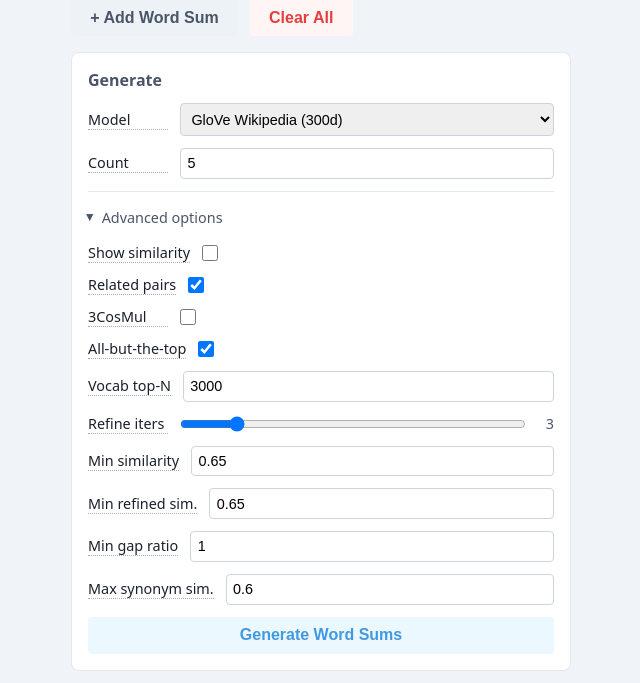
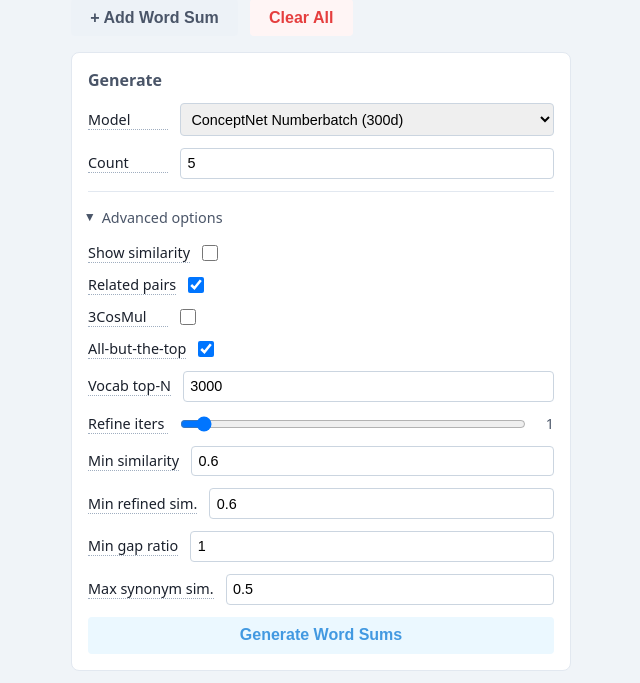
Before and after one commit to mkornilov07/embedding-game, a Django app: page /create/ in a window 1280 px wide, after a click on "Advanced options". Shown: the part 302-985 px from the top of the page, without its empty margins (319-959 px from the left). Run offline with Django 5.2, Linux system fonts and the light colour scheme; the visitor is signed in with stand-in values (Sample User, id 1).

Commit message:
conceptnet default

```diff
--- a/game/generators.py
+++ b/game/generators.py
@@ -22,15 +22,15 @@ AVAILABLE_MODELS = {
     "conceptnet-numberbatch-en": "ConceptNet Numberbatch (300d)",
 }
 
-DEFAULT_MODEL = "glove-wiki-gigaword-300"
-MIN_SIMILARITY_COSADD = 0.65
-MIN_REFINED_SIMILARITY_COSADD = 0.65
+DEFAULT_MODEL = "conceptnet-numberbatch-en"
+MIN_SIMILARITY_COSADD = 0.60
+MIN_REFINED_SIMILARITY_COSADD = 0.60
 MIN_SIMILARITY_COSMUL = 0.25
 MIN_REFINED_SIMILARITY_COSMUL = 0.5
 MIN_GAP_RATIO = 1.0
-MAX_SYNONYM_SIMILARITY = 0.60
+MAX_SYNONYM_SIMILARITY = 0.50
 MAX_ATTEMPTS_PER_RESULT = 1000
-REFINE_ITERATIONS = 3
+REFINE_ITERATIONS = 1
 DEFAULT_TOP_N_VOCAB = 3000
 
 _cache = {}
--- a/game/templates/game/create_puzzle.html
+++ b/game/templates/game/create_puzzle.html
@@ -212,7 +212,7 @@
           <select id="model-select">
             <option value="curated">Pre-generated</option>
             {% for key, label in available_models.items %}
-              <option value="{{ key }}" {% if key == "glove-wiki-gigaword-300" %}selected{% endif %}>{{ label }}</option>
+              <option value="{{ key }}" {% if key == "conceptnet-numberbatch-en" %}selected{% endif %}>{{ label }}</option>
             {% endfor %}
           </select>
         </div>
@@ -245,16 +245,16 @@
             </div>
             <div class="gen-field" id="refine-iters-field">
               <label for="refine-iters" title="Number of substitution passes that tighten each triple (C−B → A, C−A → B, A+B → C). Higher = more refined triples but slower and more can fail the synonym check.">Refine iters</label>
-              <input type="range" id="refine-iters" min="0" max="20" value="3">
-              <span class="range-value" id="refine-iters-val">3</span>
+              <input type="range" id="refine-iters" min="0" max="20" value="1">
+              <span class="range-value" id="refine-iters-val">1</span>
             </div>
             <div class="gen-field" id="min-sim-field">
               <label for="min-sim" title="Lower bound on the raw top-candidate similarity during sampling. Triples whose best candidate scores below this are rejected before refinement. Cosmul and cosadd use different scales; defaults auto-swap when the 3CosMul toggle changes.">Min similarity</label>
-              <input type="number" id="min-sim" value="0.65" min="0" max="2" step="0.01">
+              <input type="number" id="min-sim" value="0.6" min="0" max="2" step="0.01">
             </div>
             <div class="gen-field" id="min-refined-sim-field">
               <label for="min-refined-sim" title="Final quality gate: the best A+B=C arrangement must score at least this after refinement. Higher = cleaner sums, fewer results.">Min refined sim.</label>
-              <input type="number" id="min-refined-sim" value="0.65" min="0" max="2" step="0.01">
+              <input type="number" id="min-refined-sim" value="0.6" min="0" max="2" step="0.01">
             </div>
             <div class="gen-field" id="min-gap-ratio-field">
               <label for="min-gap-ratio" title="The top candidate's similarity must exceed the runner-up's by this factor. Rejects ambiguous triples where two different sum-words are almost equally good.">Min gap ratio</label>
@@ -262,7 +262,7 @@
             </div>
             <div class="gen-field" id="max-syn-sim-field">
               <label for="max-syn-sim" title="Reject triples where any pair of words has cosine similarity above this. Prevents near-synonyms like (car, automobile, vehicle) which are trivial sums.">Max synonym sim.</label>
-              <input type="number" id="max-syn-sim" value="0.6" min="0" max="1" step="0.01">
+              <input type="number" id="max-syn-sim" value="0.5" min="0" max="1" step="0.01">
             </div>
           </div>
         </details>
@@ -308,7 +308,7 @@
     const cosmulCb = document.getElementById("cosmul");
     const minSimInput = document.getElementById("min-sim");
     const minRefinedSimInput = document.getElementById("min-refined-sim");
-    const COSADD_DEFAULTS = { minSim: 0.65, minRefinedSim: 0.65 };
+    const COSADD_DEFAULTS = { minSim: 0.6, minRefinedSim: 0.6 };
     const COSMUL_DEFAULTS = { minSim: 0.25, minRefinedSim: 0.5 };
     cosmulCb.addEventListener("change", () => {
       const from = cosmulCb.checked ? COSADD_DEFAULTS : COSMUL_DEFAULTS;
--- a/game/views.py
+++ b/game/views.py
@@ -194,7 +194,7 @@ def generate_combinations(request):
     cosmul = data.get("cosmul", False)
     abtt = data.get("abtt", True)
     top_n_vocab = int(data.get("top_n_vocab") or 0)
-    refine_iterations = int(data.get("refine_iterations") or 3)
+    refine_iterations = int(data.get("refine_iterations") or 1)
     min_similarity = data.get("min_similarity")
     min_refined_similarity = data.get("min_refined_similarity")
     min_gap_ratio = data.get("min_gap_ratio")
```
